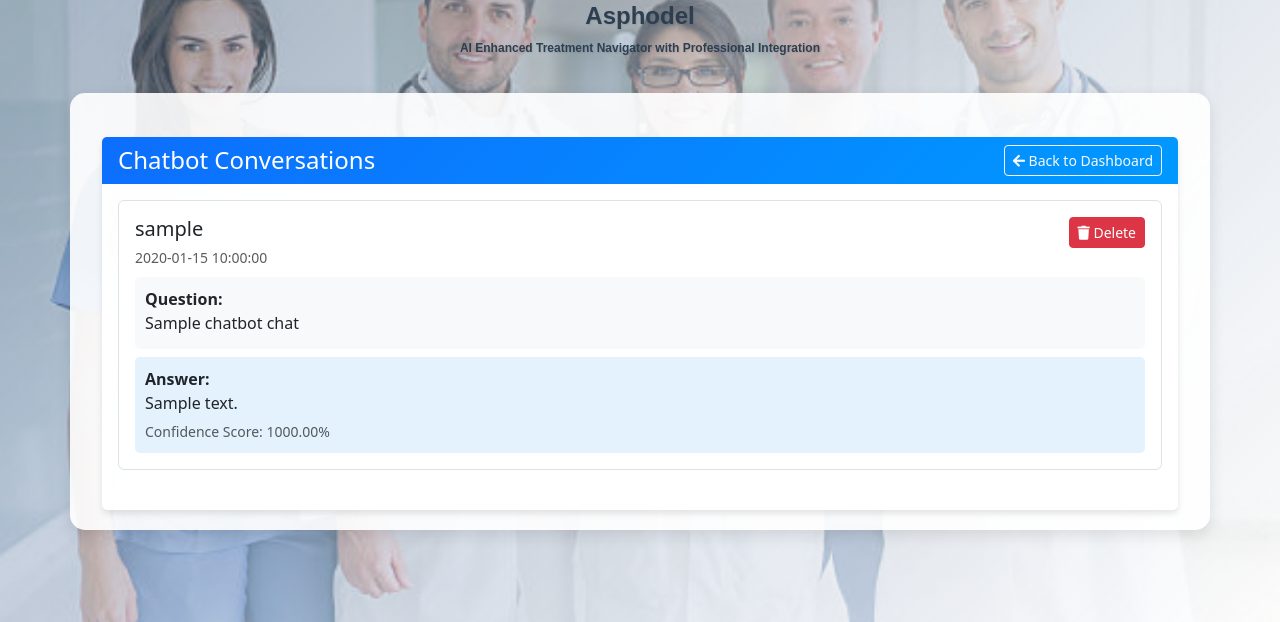
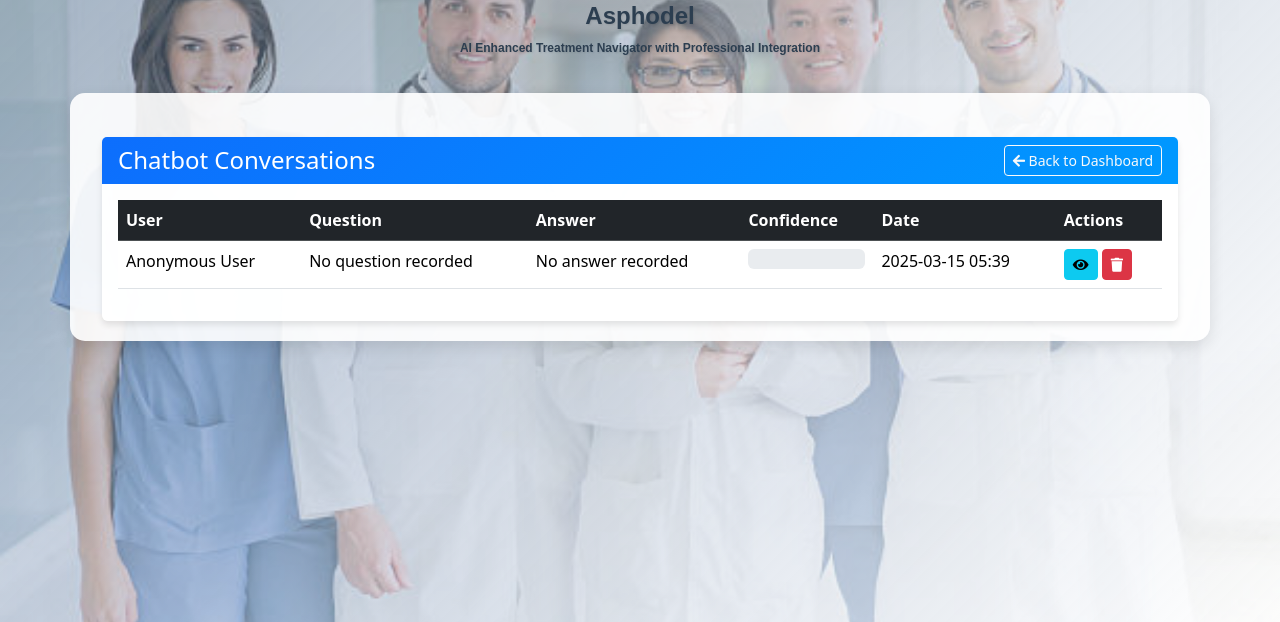
Before and after one commit to ms3108/AI-Medical-Navigator, a Flask app: page /admin/chatbot_chats in a window 1280 px wide. Shown: the part 178-800 px from the top of the page. Run offline with Flask 3, Linux system fonts and the light colour scheme; the visitor is signed in with stand-in values (Sample User, id 1); a database or web service that is not in the repository returns one stand-in record (values such as "Sample title").

Commit message:
chatbot chat fixed commit

```diff
--- a/app.py
+++ b/app.py
@@ -535,7 +535,7 @@ Children: 5-8 drops twice a day.
                 }
 
             # Combine responses into a single friendly answer
-            friendly_answer = self.format_friendly_response(responses, conditions, potential_diagnosis)
+            friendly_answer = self.format_friendly_response(responses, conditions)
 
             return {
                 'answer': friendly_answer,
@@ -1203,39 +1203,65 @@ def delete_user(email):
 
     return redirect('/admin_dashboard')
 
+
+# Flask route for viewing chatbot conversations
 @app.route('/admin/chatbot_chats')
 @login_required
 def view_chatbot_chats():
-    if session['role'] != 'admin':
+    if session.get('role') != 'admin':
+        flash('Access denied. Admin privileges required.', 'danger')
         return redirect('/')
 
     try:
+        # Get all chats
         chats = list(chatbot_chats_collection.find().sort('timestamp', -1))
+        print(f"Retrieved {len(chats)} chatbot conversations")
+
+        # Process each chat to handle potential None values
         for chat in chats:
+            # Convert ObjectId to string
             chat['_id'] = str(chat['_id'])
 
+            # Ensure all fields exist and have appropriate values
+            if 'question' not in chat:
+                chat['question'] = 'No question recorded'
+            if 'answer' not in chat:
+                chat['answer'] = 'No answer recorded'
+
+            # This is the key fix - handle None confidence scores
+            if 'confidence_score' not in chat or chat['confidence_score'] is None:
+                chat['confidence_score'] = 0.0
+
+            if 'user_name' not in chat:
+                chat['user_name'] = 'Anonymous User'
+            if 'timestamp' not in chat:
+                chat['timestamp'] = datetime.now()
+
         return render_template('admin_chatbot_chats.html', chats=chats)
     except Exception as e:
-        flash(f'Error loading chatbot conversations: {str(e)}')
+        print(f"Error in view_chatbot_chats: {str(e)}")
+        flash(f'Error loading chatbot conversations: {str(e)}', 'danger')
         return redirect('/admin_dashboard')
 
 @app.route('/admin/delete_chat/<chat_id>', methods=['POST'])
 @login_required
-def delete_chat(chat_id):
-    if session['role'] != 'admin':
-        return jsonify({'error': 'Unauthorized'}), 401
-
-    try:
-        object_id = ObjectId(chat_id)
-        result = chatbot_chats_collection.delete_one({'_id': object_id})
+def delete_chatbot_chat(chat_id):
+    if session.get('role') != 'admin':
+        return jsonify({'success': False, 'error': 'Access denied'}), 403
+
+    try:
+        # Convert string id to ObjectId
+        from bson.objectid import ObjectId
+        result = chatbot_chats_collection.delete_one({'_id': ObjectId(chat_id)})
 
         if result.deleted_count > 0:
-            return jsonify({'success': True, 'message': 'Chat deleted successfully'})
+            return jsonify({'success': True})
         else:
-            return jsonify({'error': 'Chat not found'}), 404
-
-    except Exception as e:
-        return jsonify({'error': f'Error deleting chat: {str(e)}'}), 500
+            return jsonify({'success': False, 'error': 'Chat not found'}), 404
+
+    except Exception as e:
+        print(f"Error deleting chat {chat_id}: {str(e)}")
+        return jsonify({'success': False, 'error': str(e)}), 500
 
 # Socket.IO setup and events
 socketio = SocketIO(app)
--- a/templates/admin_chatbot_chats.html
+++ b/templates/admin_chatbot_chats.html
@@ -11,45 +11,121 @@
                 <i class="fas fa-arrow-left"></i> Back to Dashboard
             </a>
         </div>
-        <div class="card-body" id="chats-container">
+        <div class="card-body">
             {% if chats %}
+                <div class="table-responsive">
+                    <table class="table table-hover">
+                        <thead class="table-dark">
+                            <tr>
+                                <th>User</th>
+                                <th>Question</th>
+                                <th>Answer</th>
+                                <th>Confidence</th>
+                                <th>Date</th>
+                                <th>Actions</th>
+                            </tr>
+                        </thead>
+                        <tbody id="chats-container">
                             {% for chat in chats %}
-                <div class="chat-card mb-4 border rounded p-3" id="chat-{{ chat._id }}">
-                    <div class="d-flex justify-content-between align-items-start mb-2">
-                        <div>
-                            <h5 class="mb-1">{{ chat.user_name }}</h5>
-                            <small class="text-muted">
-                                {{ chat.timestamp.strftime('%Y-%m-%d %H:%M:%S') }}
-                            </small>
+                            <tr class="chat-row" id="chat-{{ chat._id }}">
+                                <td>{{ chat.user_name }}</td>
+                                <td>
+                                    <div class="text-truncate" style="max-width: 200px;" data-bs-toggle="tooltip" title="{{ chat.question }}">
+                                        {{ chat.question }}
                                     </div>
-                        <button onclick="deleteChat('{{ chat._id }}')"
-                                class="btn btn-danger btn-sm delete-btn">
-                            <i class="fas fa-trash"></i> Delete
-                        </button>
+                                </td>
+                                <td>
+                                    <div class="text-truncate" style="max-width: 300px;" data-bs-toggle="tooltip" title="{{ chat.answer }}">
+                                        {{ chat.answer }}
                                     </div>
-                    <div class="chat-content">
-                        <div class="user-question mb-2">
-                            <strong>Question:</strong>
-                            <p class="mb-1">{{ chat.question }}</p>
-                        </div>
-                        <div class="bot-answer">
-                            <strong>Answer:</strong>
-                            <p class="mb-1">{{ chat.answer }}</p>
-                            <small class="text-muted">
-                                Confidence Score: {{ "%.2f"|format(chat.confidence_score * 100) }}%
-                            </small>
+                                <td>
+    <div class="progress">
+        {% set confidence = chat.confidence_score or 0 %}
+        <div class="progress-bar bg-{{ 'success' if confidence > 0.7 else 'warning' if confidence > 0.4 else 'danger' }}"
+             role="progressbar"
+             style="width: {{ (confidence * 100)|round }}%;"
+             aria-valuenow="{{ (confidence * 100)|round }}"
+             aria-valuemin="0"
+             aria-valuemax="100">
+            {{ "%.0f"|format(confidence * 100) }}%
         </div>
     </div>
+</td>
+                                <td>{{ chat.timestamp.strftime('%Y-%m-%d %H:%M') }}</td>
+                                <td>
+                                    <button class="btn btn-info btn-sm view-details" data-chat-id="{{ chat._id }}">
+                                        <i class="fas fa-eye"></i>
+                                    </button>
+                                    <button onclick="deleteChat('{{ chat._id }}')" class="btn btn-danger btn-sm">
+                                        <i class="fas fa-trash"></i>
+                                    </button>
+                                </td>
+                            </tr>
+                            <!-- Expandable Details Row -->
+                            <tr class="chat-details d-none" id="details-{{ chat._id }}">
+                                <td colspan="6">
+                                    <div class="card mb-3">
+                                        <div class="card-body">
+                                            <div class="row">
+                                                <div class="col-md-6">
+                                                    <h5>User Question:</h5>
+                                                    <div class="p-3 bg-light rounded">{{ chat.question }}</div>
                                                 </div>
+                                                <div class="col-md-6">
+                                                    <h5>Bot Answer:</h5>
+                                                    <div class="p-3 bg-light rounded">{{ chat.answer }}</div>
+                                                </div>
+                                            </div>
+                                            {% if chat.metadata is defined %}
+                                            <div class="mt-3">
+                                                <h5>Additional Metadata:</h5>
+                                                <pre class="bg-light p-2 rounded">{{ chat.metadata|tojson(indent=2) }}</pre>
+                                            </div>
+                                            {% endif %}
+                                        </div>
+                                    </div>
+                                </td>
+                            </tr>
                             {% endfor %}
+                        </tbody>
+                    </table>
+                </div>
             {% else %}
-                <p class="text-center text-muted" id="no-chats-message">No chatbot conversations found.</p>
+                <div class="alert alert-info text-center" id="no-chats-message">
+                    <i class="fas fa-info-circle me-2"></i> No chatbot conversations found.
+                </div>
             {% endif %}
         </div>
     </div>
 </div>
 
 <script>
+// Initialize tooltips
+document.addEventListener('DOMContentLoaded', function() {
+    var tooltipTriggerList = [].slice.call(document.querySelectorAll('[data-bs-toggle="tooltip"]'))
+    var tooltipList = tooltipTriggerList.map(function (tooltipTriggerEl) {
+        return new bootstrap.Tooltip(tooltipTriggerEl)
+    });
+
+    // Add event listeners for the view details buttons
+    document.querySelectorAll('.view-details').forEach(function(button) {
+        button.addEventListener('click', function() {
+            const chatId = this.getAttribute('data-chat-id');
+            const detailsRow = document.getElementById('details-' + chatId);
+
+            // Toggle the details row
+            if (detailsRow.classList.contains('d-none')) {
+                document.querySelectorAll('.chat-details').forEach(function(row) {
+                    row.classList.add('d-none');
+                });
+                detailsRow.classList.remove('d-none');
+            } else {
+                detailsRow.classList.add('d-none');
+            }
+        });
+    });
+});
+
 async function deleteChat(chatId) {
     if (!confirm('Are you sure you want to delete this conversation?')) {
         return;
@@ -67,18 +143,21 @@ async function deleteChat(chatId) {
         const data = await response.json();
 
         if (response.ok && data.success) {
-            // Remove the chat element
-            const chatElement = document.getElementById(`chat-${chatId}`);
-            if (chatElement) {
-                chatElement.remove();
+            // Remove both the row and its details row
+            document.getElementById(`chat-${chatId}`).remove();
+            const detailsRow = document.getElementById(`details-${chatId}`);
+            if (detailsRow) {
+                detailsRow.remove();
+            }
 
             // Check if there are any remaining chats
-                const remainingChats = document.querySelectorAll('.chat-card');
+            const remainingChats = document.querySelectorAll('.chat-row');
             if (remainingChats.length === 0) {
-                    const container = document.getElementById('chats-container');
-                    container.innerHTML = '<p class="text-center text-muted">No chatbot conversations found.</p>';
+                const container = document.getElementById('chats-container').parentNode.parentNode;
+                container.innerHTML = '<div class="alert alert-info text-center" id="no-chats-message">' +
+                    '<i class="fas fa-info-circle me-2"></i> No chatbot conversations found.</div>';
             }
-            }
+
             // Show success message
             showAlert('Chat deleted successfully', 'success');
         } else {
@@ -109,38 +188,37 @@ function showAlert(message, type) {
 </script>
 
 <style>
-.chat-card {
-    transition: all 0.3s ease;
-    background-color: #ffffff;
-}
-
-.chat-card:hover {
-    box-shadow: 0 2px 5px rgba(0,0,0,0.1);
-}
-
-.user-question {
-    background-color: #f8f9fa;
-    padding: 10px;
-    border-radius: 5px;
-    margin-bottom: 10px;
-}
-
-.bot-answer {
-    background-color: #e3f2fd;
-    padding: 10px;
-    border-radius: 5px;
-}
-
-.delete-btn {
+.chat-row {
+    cursor: pointer;
     transition: all 0.2s ease;
 }
 
-.delete-btn:hover {
-    transform: scale(1.05);
+.chat-row:hover {
+    background-color: rgba(0,0,0,0.05);
 }
 
-.alert {
-    max-width: 300px;
+.progress {
+    height: 20px;
+}
+
+.text-truncate {
+    overflow: hidden;
+    text-overflow: ellipsis;
+    white-space: nowrap;
+}
+
+.view-details, .btn-danger {
+    transition: all 0.2s ease;
+}
+
+.view-details:hover, .btn-danger:hover {
+    transform: scale(1.1);
+}
+
+@media (max-width: 768px) {
+    .table-responsive {
+        font-size: 0.875rem;
+    }
 }
 </style>
 {% endblock %}
--- a/templates/admin_dashboard.html
+++ b/templates/admin_dashboard.html
@@ -118,9 +118,9 @@
 
     <!-- Buttons for Chat History -->
     <div class="d-flex justify-content-center mt-4 gap-3">
-        <a href="/admin/chatbot_chats" class="btn btn-primary shadow-sm">
-            <i class="fas fa-comments"></i> View Chatbot Conversations
-        </a>
+       <a href="/admin/chatbot_chats" class="btn btn-primary shadow-sm">
+        <i class="fas fa-comments"></i> View Chatbot Conversations
+    </a>
         <a href="{{ url_for('admin_chat_history') }}" class="btn btn-secondary shadow-sm">
             <i class="fas fa-history"></i> View All Chat History
         </a>
```
Also changed, not shown: templates/admin_view_user.html (+4 -4 lines). Lines whose indentation alone changed are shown as unchanged.
